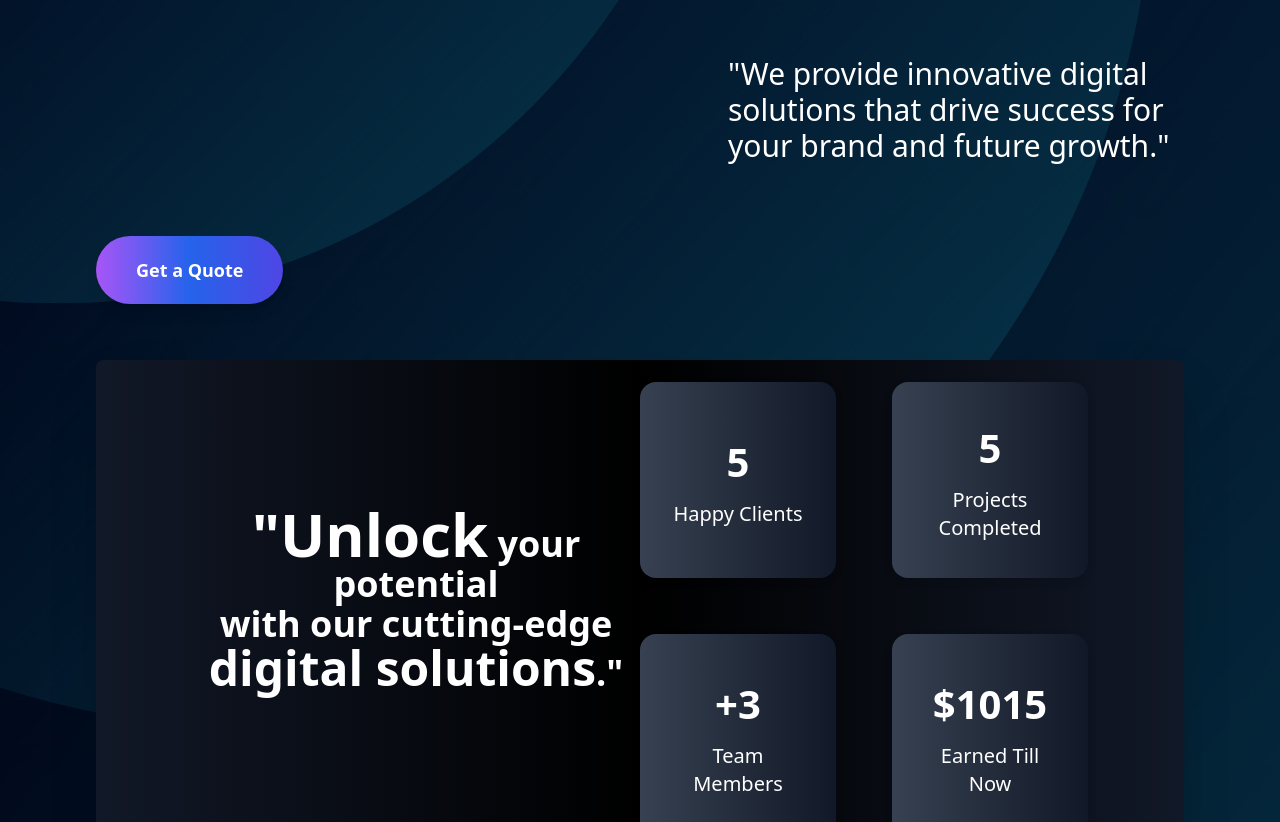
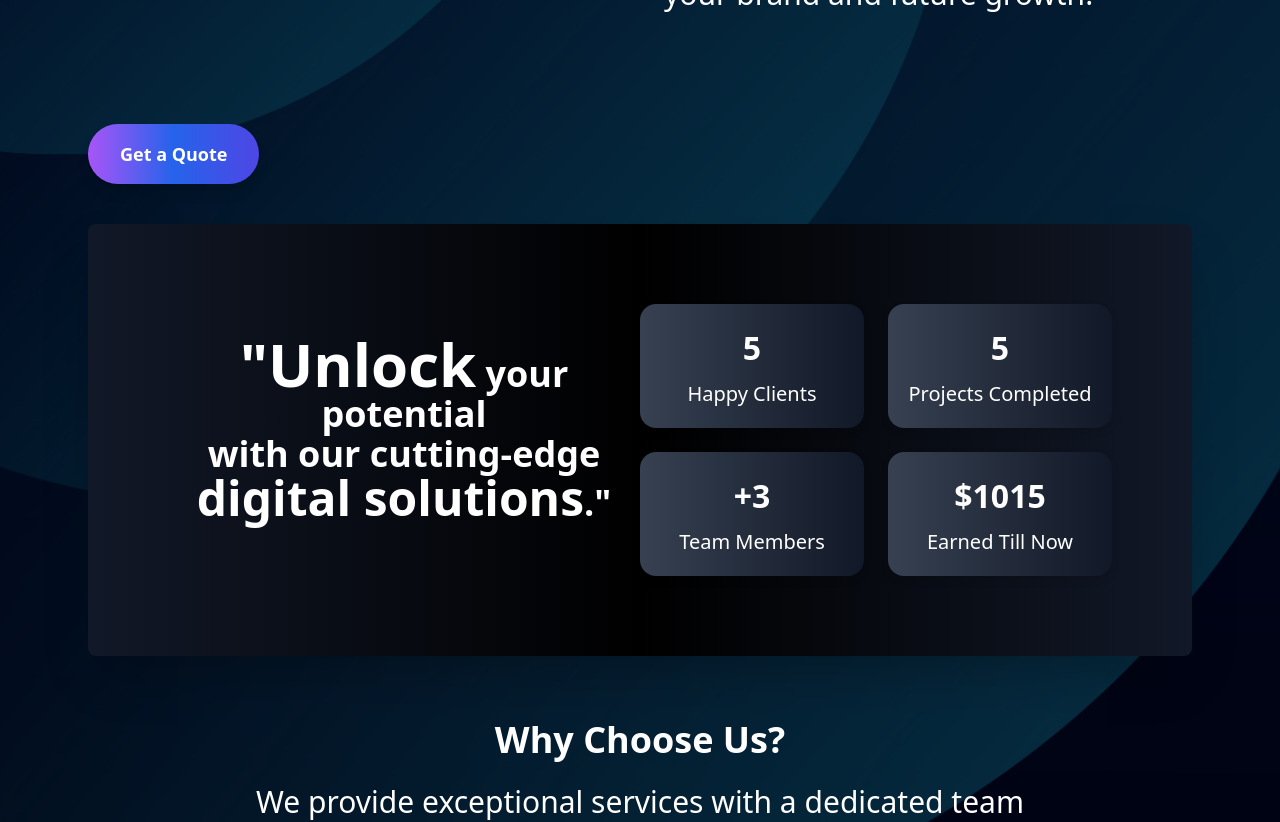
Before and after one commit to Okashanadeem/blue-sky-digitals, a React (Vite) app: page / in a window 1280 px wide. Shown: the part 600-1422 px from the top of the page. Built offline with nearby package versions, Linux system fonts and the light colour scheme.

Commit message:
made the About responsive

```diff
--- a/src/components/About.jsx
+++ b/src/components/About.jsx
@@ -6,33 +6,30 @@ const About = () => {
   return (
     <section
       id="about"
-  className="relative p-6 sm:p-8 md:p-12 lg:p-16 xl:p-20 bg-cover bg-center bg-no-repeat text-white mb-0 border-black"
+      className="relative p-4 sm:p-6 md:p-10 lg:p-14 xl:p-18 bg-cover bg-center bg-no-repeat text-white mb-0 border-black"
       style={{
         backgroundImage: `url(${backgroundImage})`,
         animation: 'danceBg 60s ease-in-out infinite',
       }}
     >
-
       <div className="absolute inset-0 bg-black opacity-70"></div>
-      <div className="relative z-10 max-w-7xl mx-auto px-4">
-
-        <h2 className="mt-12 sm:mt-16 md:mt-20 lg:mt-24 xl:mt-28 text-4xl sm:text-5xl md:text-6xl lg:text-7xl xl:text-8xl font-extrabold mb-6 sm:mb-8 md:mb-10 lg:mb-12 xl:mb-16 uppercase tracking-wide leading-tight animate__animated animate__fadeInDown text-left">
+      <div className="relative z-10 max-w-7xl mx-auto px-2 sm:px-4 lg:px-8">
+        <h2 className="mt-8 sm:mt-10 md:mt-12 lg:mt-16 xl:mt-20 text-3xl sm:text-4xl md:text-5xl lg:text-6xl xl:text-7xl font-extrabold mb-6 sm:mb-8 lg:mb-12 xl:mb-16 uppercase tracking-wide leading-tight animate__animated animate__fadeInDown text-left sm:text-center">
           Transforming <br /> Ideas into <br /><span className="text-transparent bg-clip-text bg-gradient-to-r from-blue-400 to-purple-600">Digital Realities</span>
         </h2>
 
         <div className="flex justify-center lg:justify-end group">
-          <div className="w-full lg:w-1/2 p-6 sm:p-12 rounded-lg mb-18" style={{ marginRight: '0', paddingRight: '0', paddingBottom: '40px' }}>
-            <p className="text-base sm:text-lg md:text-xl lg:text-2xl xl:text-3xl leading-relaxed font-normal text-center lg:text-left sm:mx-auto sm:pl-4 md:pl-6 lg:pl-8 xl:pl-10 text-white">
+          <div className="w-full lg:w-1/2 p-4 sm:p-6 rounded-lg mb-8 lg:mb-14 text-center lg:text-left">
+            <p className="text-sm sm:text-lg md:text-xl lg:text-2xl xl:text-3xl leading-relaxed font-normal text-center lg:text-left text-white">
               "We provide <span className="text-white group-hover:text-sky-600 transition-colors duration-300 ease-in-out">innovative</span> digital solutions that drive <span className="text-white group-hover:text-indigo-500 transition-colors duration-300 ease-in-out">success</span> for your brand and future <span className="text-white group-hover:text-purple-600 transition-colors duration-300 ease-in-out">growth.</span>"
             </p>
           </div>
         </div>
 
-
-        <div className="flex justify-center lg:justify-start mt-8 mb-14">
+        <div className="flex justify-center lg:justify-start mt-8 mb-10">
           <a
             href="#contact"
-            className="inline-block px-10 py-5 bg-gradient-to-r from-purple-500 via-blue-600 to-indigo-600 text-white font-semibold text-lg rounded-full shadow-lg transform transition-all duration-500 ease-in-out hover:scale-110 hover:bg-gradient-to-l hover:from-blue-700 hover:to-purple-700 hover:shadow-2xl focus:outline-none focus:ring-4 focus:ring-blue-300 relative overflow-hidden group"
+            className="inline-block px-8 py-4 bg-gradient-to-r from-purple-500 via-blue-600 to-indigo-600 text-white font-semibold text-sm md:text-lg rounded-full shadow-lg transform transition-all duration-500 ease-in-out hover:scale-110 hover:bg-gradient-to-l hover:from-blue-700 hover:to-purple-700 hover:shadow-2xl focus:outline-none focus:ring-4 focus:ring-blue-300 relative overflow-hidden group"
           >
             <span className="relative z-10">Get a Quote</span>
             <span className="absolute inset-0 w-0 h-full bg-blue-700 transition-all duration-500 ease-in-out group-hover:w-full"></span>
@@ -48,14 +45,12 @@ const About = () => {
           </a>
         </div>
 
-
-
         <div
-          className="bg-gradient-to-r from-gray-900 via-black to-gray-900 p-10 sm:p-12 md:p-16 lg:p-20 xl:p-24 rounded-lg shadow-2xl transition-shadow duration-500 ease-in-out"
-          style={{ height: '500px' }}
+          className="bg-gradient-to-r from-gray-900 via-black to-gray-900 p-6 sm:p-8 md:p-12 lg:p-16 xl:p-20 rounded-lg shadow-2xl transition-shadow duration-500 ease-in-out"
+          style={{ height: 'auto' }} // Height will auto-adjust based on content
         >
-          <div className="flex flex-col md:flex-row justify-center items-center h-full">
-            <div className="w-full md:w-1/2">
+          <div className="flex flex-col md:flex-row justify-center items-center">
+            <div className="w-full md:w-1/2 mb-6 md:mb-0">
               <p className="text-center text-lg sm:text-xl md:text-2xl lg:text-3xl xl:text-4xl mb-6 font-semibold text-white">
                 <span className="text-2xl sm:text-3xl md:text-4xl lg:text-5xl xl:text-6xl font-bold">"Unlock</span> your potential<br />
                 with our <span className="text-lg sm:text-xl md:text-2xl lg:text-3xl xl:text-4xl font-semibold">cutting-edge</span><br />
@@ -63,33 +58,33 @@ const About = () => {
               </p>
             </div>
 
-            <div className="w-full md:w-1/2 grid grid-cols-2 gap-6 sm:gap-8 md:gap-10 lg:gap-12 xl:gap-14 justify-center">
-              <div className="count-container bg-gradient-to-r from-gray-700 to-gray-900 text-white p-2 sm:p-3 md:p-4 lg:p-5 xl:p-6 rounded-lg shadow-lg transition-transform duration-700 ease-in-out hover:scale-105 hover:bg-gradient-to-r hover:from-purple-500 hover:to-blue-500 hover:shadow-2xl">
-                <CountUp style={{ color: 'white', fontSize: '2rem', fontWeight: 'bold' }} endValue={5} />
-                <p className="text-center text-base sm:text-lg md:text-xl lg:text-2xl xl:text-xl font-medium mt-2">Happy Clients</p>
+            <div className="w-full md:w-1/2 grid grid-cols-2 gap-4 sm:gap-6">
+              <div className="count-container bg-gradient-to-r from-gray-700 to-gray-900 text-white p-3 sm:p-4 rounded-lg shadow-lg hover:scale-105 hover:bg-gradient-to-r hover:from-purple-500 hover:to-blue-500 transition-all">
+                <CountUp style={{ color: 'white', fontSize: '1.5rem', fontWeight: 'bold' }} endValue={5} />
+                <p className="text-center text-base sm:text-lg md:text-xl font-medium mt-2">Happy Clients</p>
               </div>
-              <div className="count-container bg-gradient-to-r from-gray-700 to-gray-900 text-white p-5 sm:p-6 md:p-7 lg:p-8 xl:p-9 rounded-lg shadow-lg transition-transform duration-700 ease-in-out hover:scale-105 hover:bg-gradient-to-r hover:from-purple-500 hover:to-blue-500 hover:shadow-2xl">
-                <CountUp style={{ color: 'white', fontSize: '2rem', fontWeight: 'bold' }} endValue={5} />
-                <p className="text-center text-base sm:text-lg md:text-xl lg:text-2xl xl:text-xl font-medium mt-2">Projects Completed</p>
+              <div className="count-container bg-gradient-to-r from-gray-700 to-gray-900 text-white p-4 sm:p-5 rounded-lg shadow-lg hover:scale-105 hover:bg-gradient-to-r hover:from-purple-500 hover:to-blue-500 transition-all">
+                <CountUp style={{ color: 'white', fontSize: '1.5rem', fontWeight: 'bold' }} endValue={5} />
+                <p className="text-center text-base sm:text-lg md:text-xl font-medium mt-2">Projects Completed</p>
               </div>
-              <div className="count-container bg-gradient-to-r from-gray-700 to-gray-900 text-white p-6 sm:p-7 md:p-8 lg:p-9 xl:p-10 rounded-lg shadow-lg transition-transform duration-700 ease-in-out hover:scale-105 hover:bg-gradient-to-r hover:from-purple-500 hover:to-blue-500 hover:shadow-2xl">
-                <CountUp style={{ color: 'white', fontSize: '2rem', fontWeight: 'bold' }} endValue={3} prefix="+" />
-                <p className="text-center text-base sm:text-lg md:text-xl lg:text-2xl xl:text-xl font-medium mt-2">Team Members</p>
+              <div className="count-container bg-gradient-to-r from-gray-700 to-gray-900 text-white p-4 sm:p-5 rounded-lg shadow-lg hover:scale-105 hover:bg-gradient-to-r hover:from-purple-500 hover:to-blue-500 transition-all">
+                <CountUp style={{ color: 'white', fontSize: '1.5rem', fontWeight: 'bold' }} endValue={3} prefix="+" />
+                <p className="text-center text-base sm:text-lg md:text-xl font-medium mt-2">Team Members</p>
               </div>
-              <div className="count-container bg-gradient-to-r from-gray-700 to-gray-900 text-white p-3 sm:p-4 md:p-5 lg:p-6 xl:p-7 rounded-lg shadow-lg transition-transform duration-700 ease-in-out hover:scale-105 hover:bg-gradient-to-r hover:from-purple-500 hover:to-blue-500 hover:shadow-2xl">
-                <CountUp style={{ color: 'white', fontSize: '1.5rem', fontWeight: 'bold' }} endValue={1015} prefix="$" />
-                <p className="text-center text-base sm:text-lg md:text-xl lg:text-2xl xl:text-xl font-medium mt-2">Earned Till Now</p>
+              <div className="count-container bg-gradient-to-r from-gray-700 to-gray-900 text-white p-3 sm:p-4 rounded-lg shadow-lg hover:scale-105 hover:bg-gradient-to-r hover:from-purple-500 hover:to-blue-500 transition-all">
+                <CountUp style={{ color: 'white', fontSize: '1.25rem', fontWeight: 'bold' }} endValue={1015} prefix="$" />
+                <p className="text-center text-base sm:text-lg md:text-xl font-medium mt-2">Earned Till Now</p>
               </div>
             </div>
           </div>
         </div>
 
-        <div className="mt-12 sm:mt-16 md:mt-20 lg:mt-24 xl:mt-28 text-center">
-          <h3 className="text-2xl sm:text-3xl md:text-4xl lg:text-5xl xl:text-6xl font-semibold mb-4 sm:mb-6 md:mb-8 lg:mb-10 xl:mb-12">
+        <div className="mt-12 sm:mt-16 text-center">
+          <h3 className="text-xl sm:text-2xl md:text-3xl lg:text-4xl font-semibold mb-4 sm:mb-6">
             <span className="text-white hover:text-red-600 transition-colors duration-300 ease-in-out">Why Choose Us?</span>
           </h3>
 
-          <p className="text-base sm:text-lg md:text-xl lg:text-2xl xl:text-3xl max-w-3xl mx-auto text-justify leading-relaxed">
+          <p className="text-base sm:text-lg md:text-xl lg:text-2xl xl:text-3xl max-w-3xl mx-auto leading-relaxed text-justify">
             We provide exceptional services with a dedicated team of experts committed to delivering quality, efficiency, and creativity in every project.
           </p>
         </div>
--- a/src/components/CountUp.jsx
+++ b/src/components/CountUp.jsx
@@ -19,8 +19,8 @@ const CountUp = ({ endValue, duration = 2000, prefix = '' }) => {
   }, [endValue, duration]);
 
   return (
-    <div className="count-up" style={{ color: 'white', fontSize: '2.5rem', fontWeight: 'bold' }}>
-      <span className="count-value">{prefix}{count}</span>
+    <div className="count-up">
+      <span className="count-value" style={{ color: 'white' }}>{prefix}{count}</span>
     </div>
   );
 };
```
Lines whose indentation alone changed are shown as unchanged.
